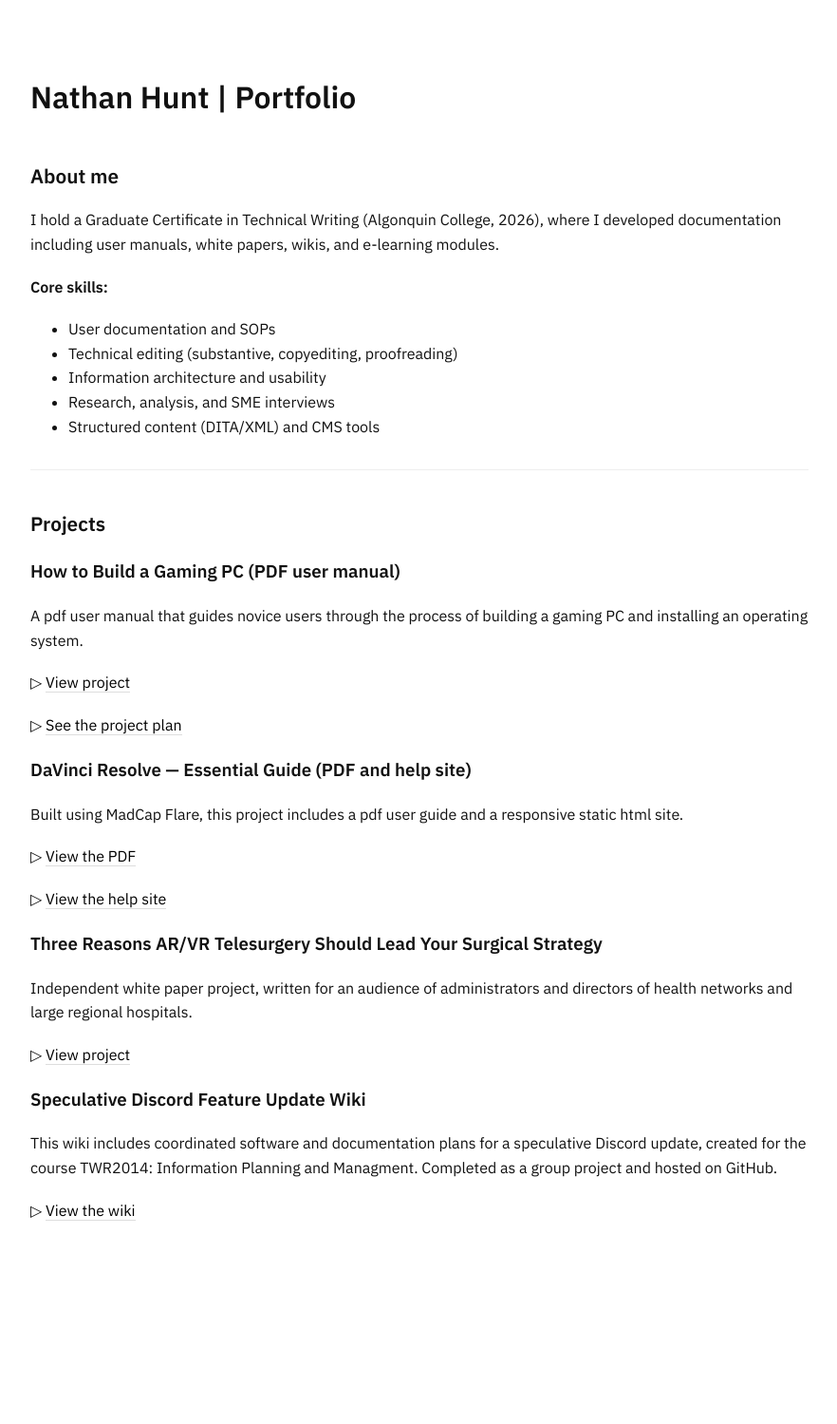
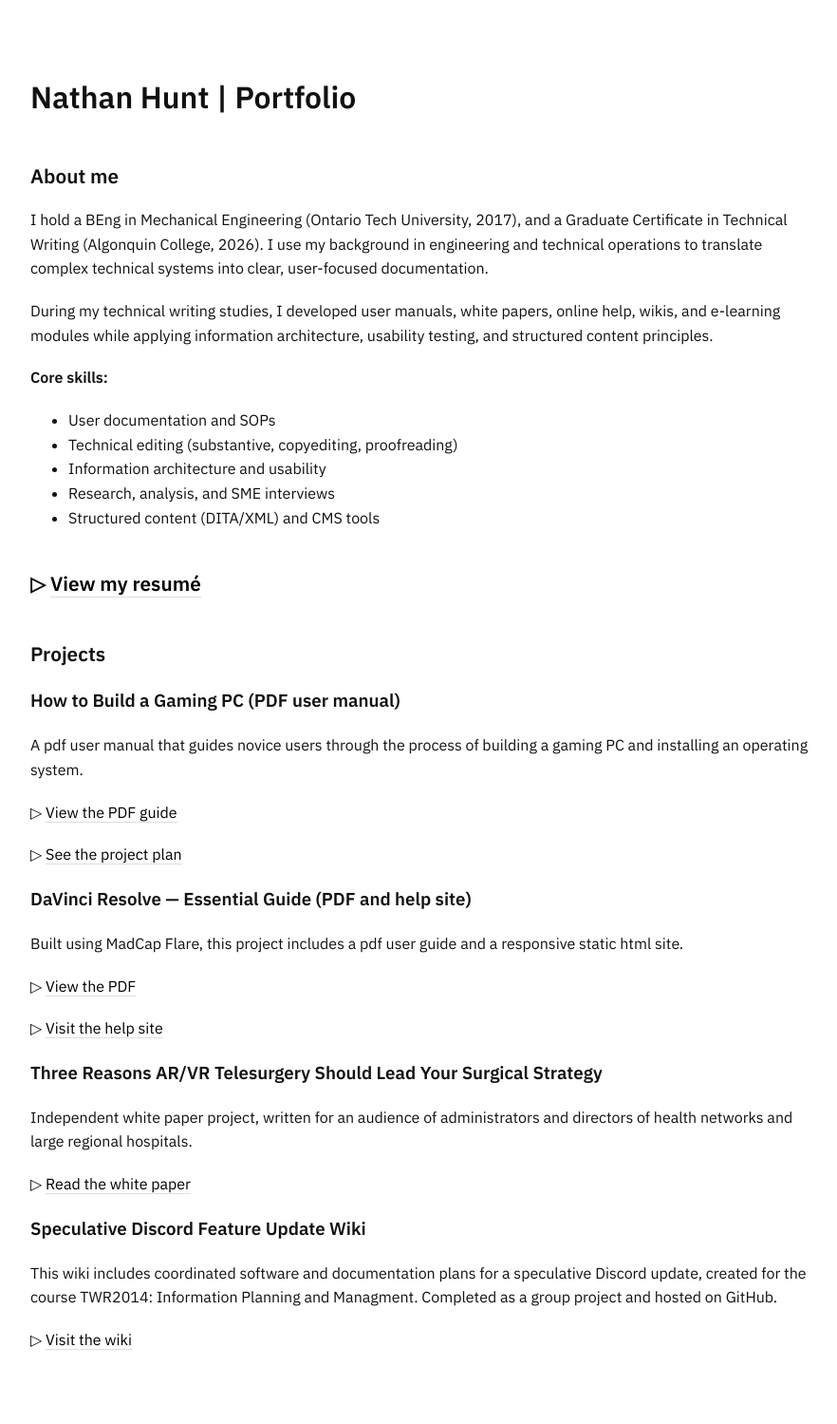
Before and after one commit to hunt-0515/portfolio, a Jekyll site: the page built from index.md, in a window 1280 px wide. Shown: the whole page at 95% size, without its empty margins (198-1080 px from the left). Built offline with Jekyll 4.4.1, drawn with Linux system fonts in a browser that asks for light colours; before the commit the page ends 1362 px from its top, so only the background shows below that.

Commit message:
Updated About Me and added resume link

```diff
--- a/index.md
+++ b/index.md
@@ -5,8 +5,9 @@ title: Nathan Hunt | Portfolio
 
 ## About me
 
-I hold a Graduate Certificate in Technical Writing (Algonquin College, 2026),
-where I developed documentation including user manuals, white papers, wikis, and e-learning modules.
+I hold a BEng in Mechanical Engineering (Ontario Tech University, 2017), and a Graduate Certificate in Technical Writing (Algonquin College, 2026). I use my background in engineering and technical operations to translate complex technical systems into clear, user-focused documentation.
+
+During my technical writing studies, I developed user manuals, white papers, online help, wikis, and e-learning modules while applying information architecture, usability testing, and structured content principles.
 
 **Core skills:**
 - User documentation and SOPs
@@ -15,6 +16,7 @@ where I developed documentation including user manuals, white papers, wikis, and
 - Research, analysis, and SME interviews
 - Structured content (DITA/XML) and CMS tools
 
+▷ **[View my resumé](assets/pdfs/resume.pdf)**
 ---
 
 ## Projects
@@ -23,7 +25,7 @@ where I developed documentation including user manuals, white papers, wikis, and
 
 A pdf user manual that guides novice users through the process of building a gaming PC and installing an operating system.
 
-▷ [View project](assets/pdfs/Build_a_Gaming_PC_WEB.pdf)
+▷ [View the PDF guide](assets/pdfs/Build_a_Gaming_PC_WEB.pdf)
 
 ▷ [See the project plan](docs/user-manual-project-plan/)
 
@@ -34,17 +36,17 @@ Built using MadCap Flare, this project includes a pdf user guide and a responsiv
 
 ▷ [View the PDF](assets/pdfs/DaVinci_Resolve_Essentials.pdf)
 
-▷ [View the help site](assets/demos/DaVinci_Resolve_Essentials/DaVinci%20Resolve%20—%20Essential%20Guide.htm)
+▷ [Visit the help site](assets/demos/DaVinci_Resolve_Essentials/DaVinci%20Resolve%20—%20Essential%20Guide.htm)
 
 
 ### Three Reasons AR/VR Telesurgery Should Lead Your Surgical Strategy
 
 Independent white paper project, written for an audience of administrators and directors of health networks and large regional hospitals.
 
-▷ [View project](assets/pdfs/Telesurgery_White_Paper.pdf)
+▷ [Read the white paper](assets/pdfs/Telesurgery_White_Paper.pdf)
 
 ### Speculative Discord Feature Update Wiki
 
 This wiki includes coordinated software and documentation plans for a speculative Discord update, created for the course TWR2014: Information Planning and Managment. Completed as a group project and hosted on GitHub.
 
-▷ [View the wiki](https://github.com/hunt-0515/final-project-wiki/wiki)
+▷ [Visit the wiki](https://github.com/hunt-0515/final-project-wiki/wiki)
```
